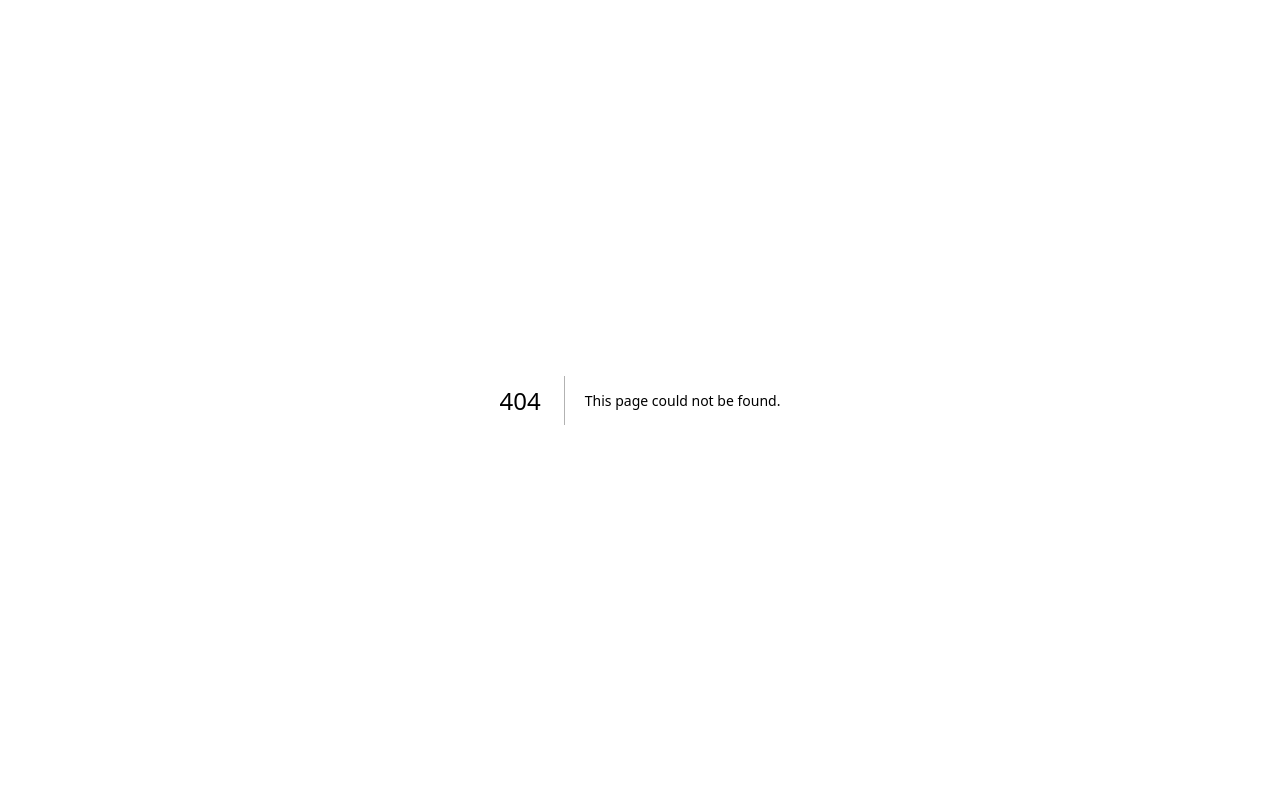
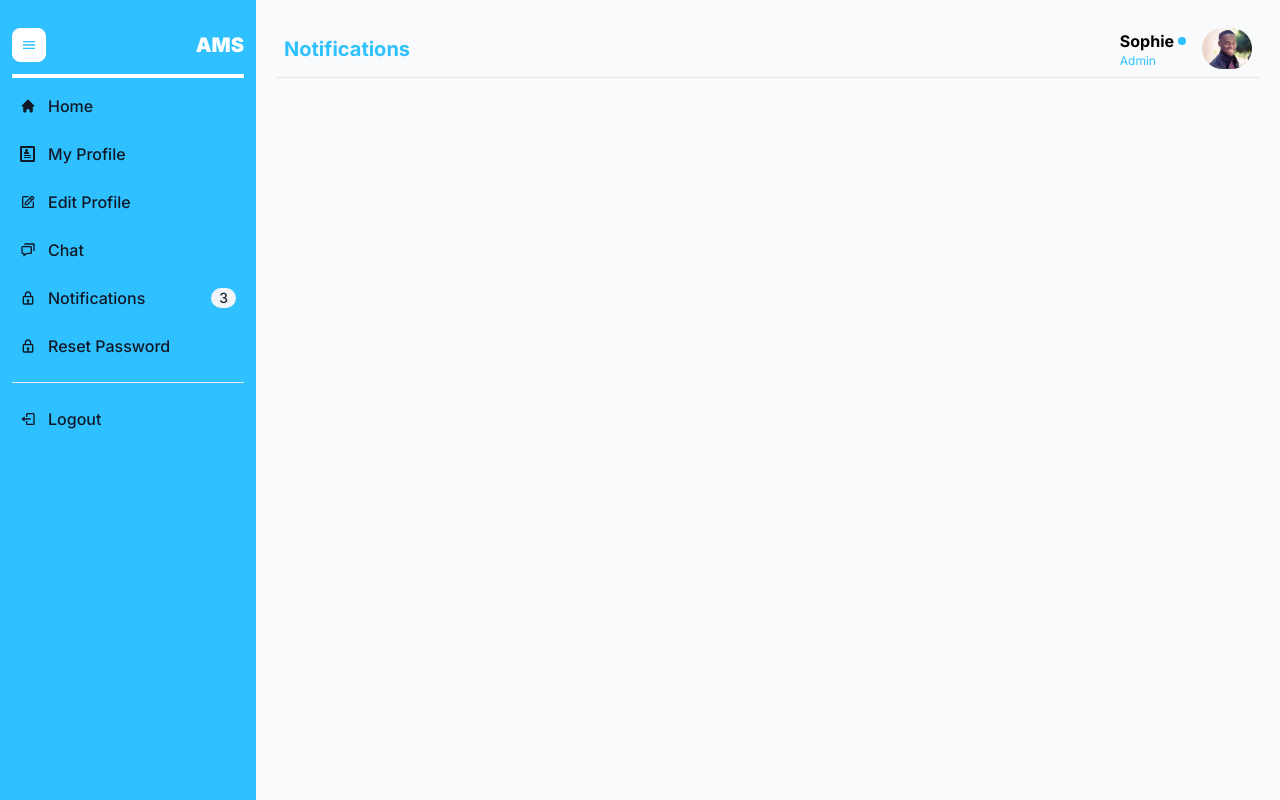
Before and after one commit to songa1/AMS, a Next.js app: page /dashboard/notifications in a window 1280 px wide. Before the commit this address had no page. Built offline with nearby package versions, Linux system fonts and the light colour scheme.

Commit message:
I have added the name on the navigation

```diff
--- /dev/null
+++ b/app/dashboard/notifications/page.tsx
@@ -0,0 +1,16 @@
+"use client";
+
+import Notifications from "@/components/Dashboard/Notifications";
+import TopTitle from "@/components/Dashboard/TopTitle";
+import React from "react";
+
+function page() {
+  return (
+    <div>
+      <TopTitle title="Notifications" />
+      <Notifications />
+    </div>
+  );
+}
+
+export default page;
--- /dev/null
+++ b/components/Dashboard/Notifications.tsx
@@ -0,0 +1,13 @@
+"use client"
+
+import React from 'react';
+
+function Notifications() {
+    return (
+        <div>
+
+        </div>
+    );
+}
+
+export default Notifications;
--- a/components/Dashboard/TopTitle.tsx
+++ b/components/Dashboard/TopTitle.tsx
@@ -1,11 +1,29 @@
 "use client";
 
+import Image from "next/image";
 import React from "react";
+import { GoDotFill } from "react-icons/go";
 
 function TopTitle({ title }: { title: string }) {
   return (
-    <div className="flex w-full justify-between items-center mb-10">
+    <div className="flex w-full justify-between items-center mb-10 border-b p-2">
       <h1 className="text-xl text-mainBlue font-bold">{title}</h1>
+      <div className="flex gap-3 items-center">
+        <div className="flex flex-col items-start">
+          <div className="flex gap-0 items-center">
+            <h2 className="text-md font-bold">Sophie</h2>
+            <GoDotFill className="text-mainBlue" />
+          </div>
+          <p className="text-xs text-mainBlue">Admin</p>
+        </div>
+        <Image
+          src="/profile.jpg"
+          width={50}
+          height={50}
+          className="rounded-full object-cover"
+          alt="Profile"
+        />
+      </div>
     </div>
   );
 }
```
